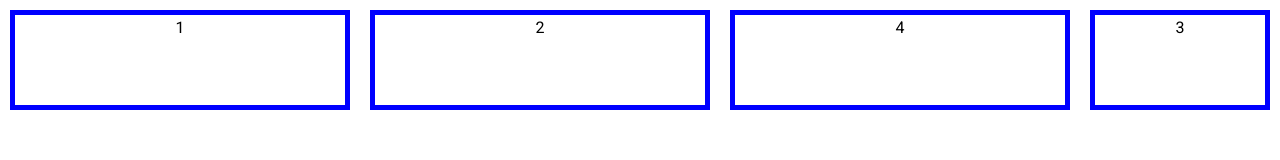
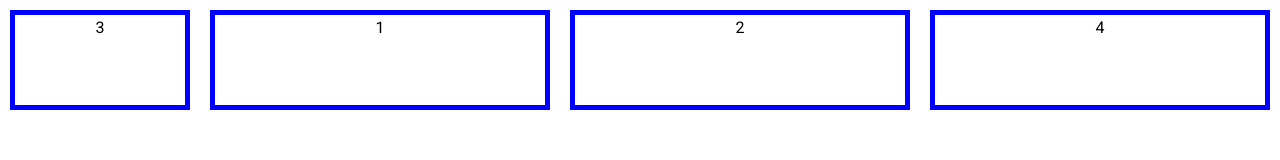
Before and after one commit to oliveroliverio/career_foundry_intro_2_frontend_dev, a plain HTML site: page practice.html in a window 1280 px wide. Drawn offline with nearby package versions, Linux system fonts and the light colour scheme.

Commit message:
change order again, bring to beggining

```diff
--- a/css/styles.css
+++ b/css/styles.css
@@ -113,5 +113,6 @@ button: focus {
 }
 #container div:nth-child(3) {
 	flex-shrink: 2;
-	order: 4;
+	order: -1;
+	/* change order to beginning */
 }
```
